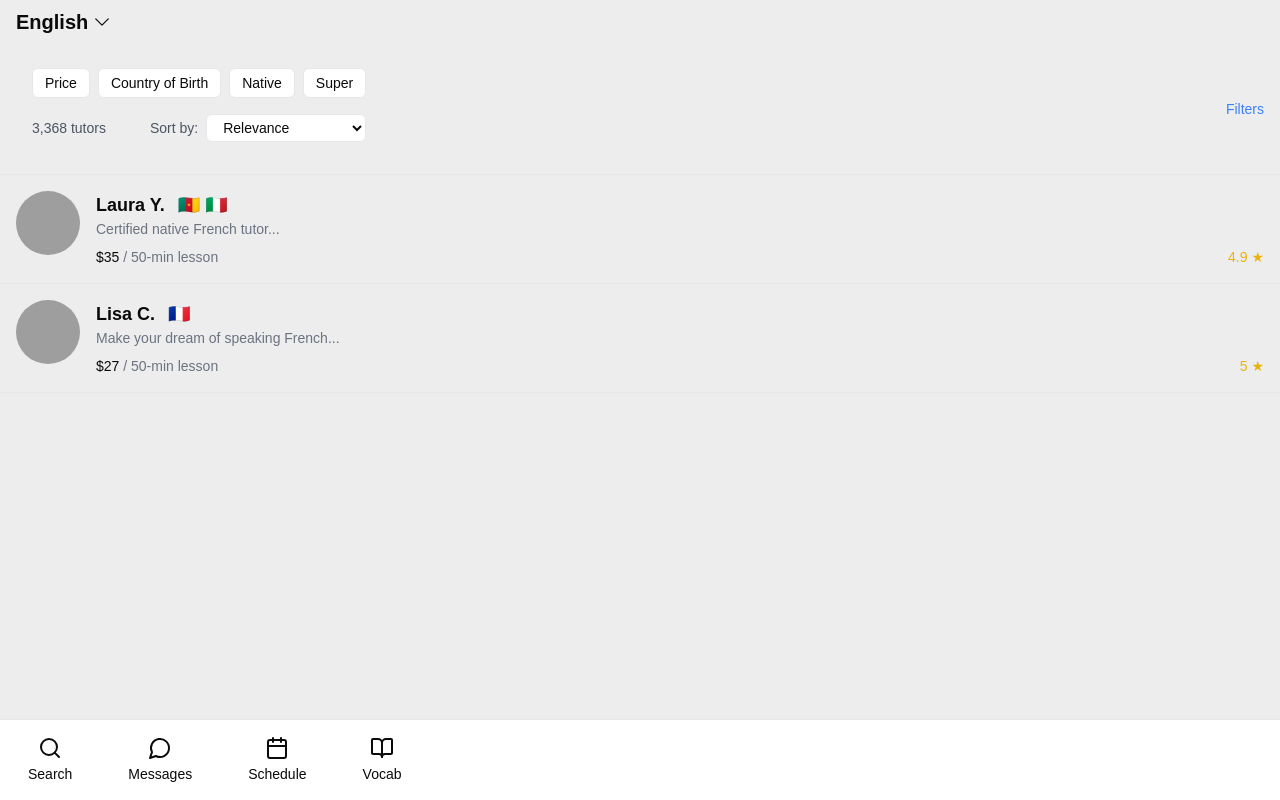
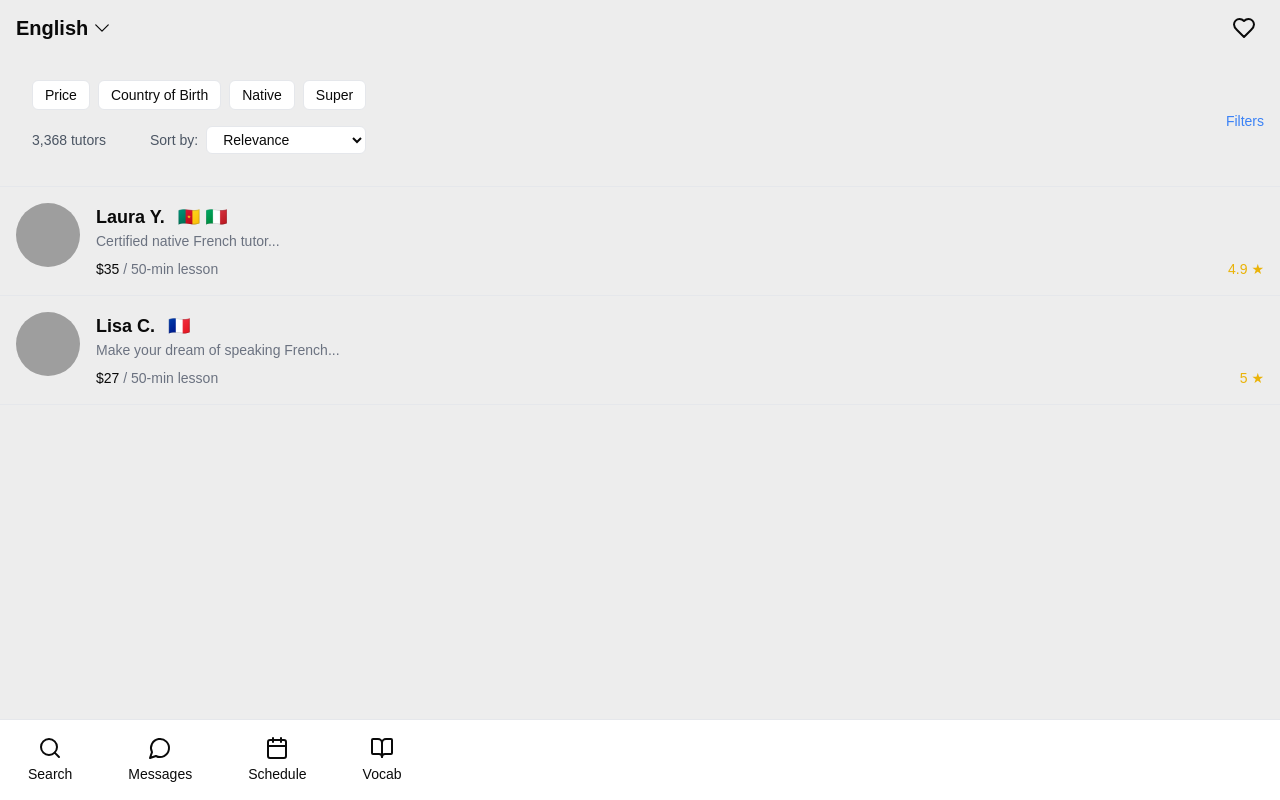
Before and after one commit to fatjan/tutorly, a Next.js app: page /en in a window 1280 px wide. Built offline with nearby package versions, Linux system fonts and the light colour scheme; grey boxes are pictures that could not be loaded.

Commit message:
add heart button on header

```diff
--- a/app/[locale]/layout.js
+++ b/app/[locale]/layout.js
@@ -1,6 +1,7 @@
 import { NextIntlClientProvider } from 'next-intl';
 import { notFound } from 'next/navigation';
 import LanguageSwitcher from '../components/LanguageSwitcher';
+import { Heart } from 'lucide-react';
 
 // Import messages directly
 import en from '../../messages/en.json';
@@ -26,8 +27,11 @@ export default async function LocaleLayout({ children, params }) {
     <html lang={locale}>
       <body suppressHydrationWarning={true}>
         <NextIntlClientProvider locale={locale} messages={messages[locale]}>
-          <header className="px-4 py-2">
+          <header className="px-4 py-2 flex justify-between items-center">
             <LanguageSwitcher />
+            <button className="p-2">
+              <Heart className="h-6 w-6" />
+            </button>
           </header>
           {children}
         </NextIntlClientProvider>
```
